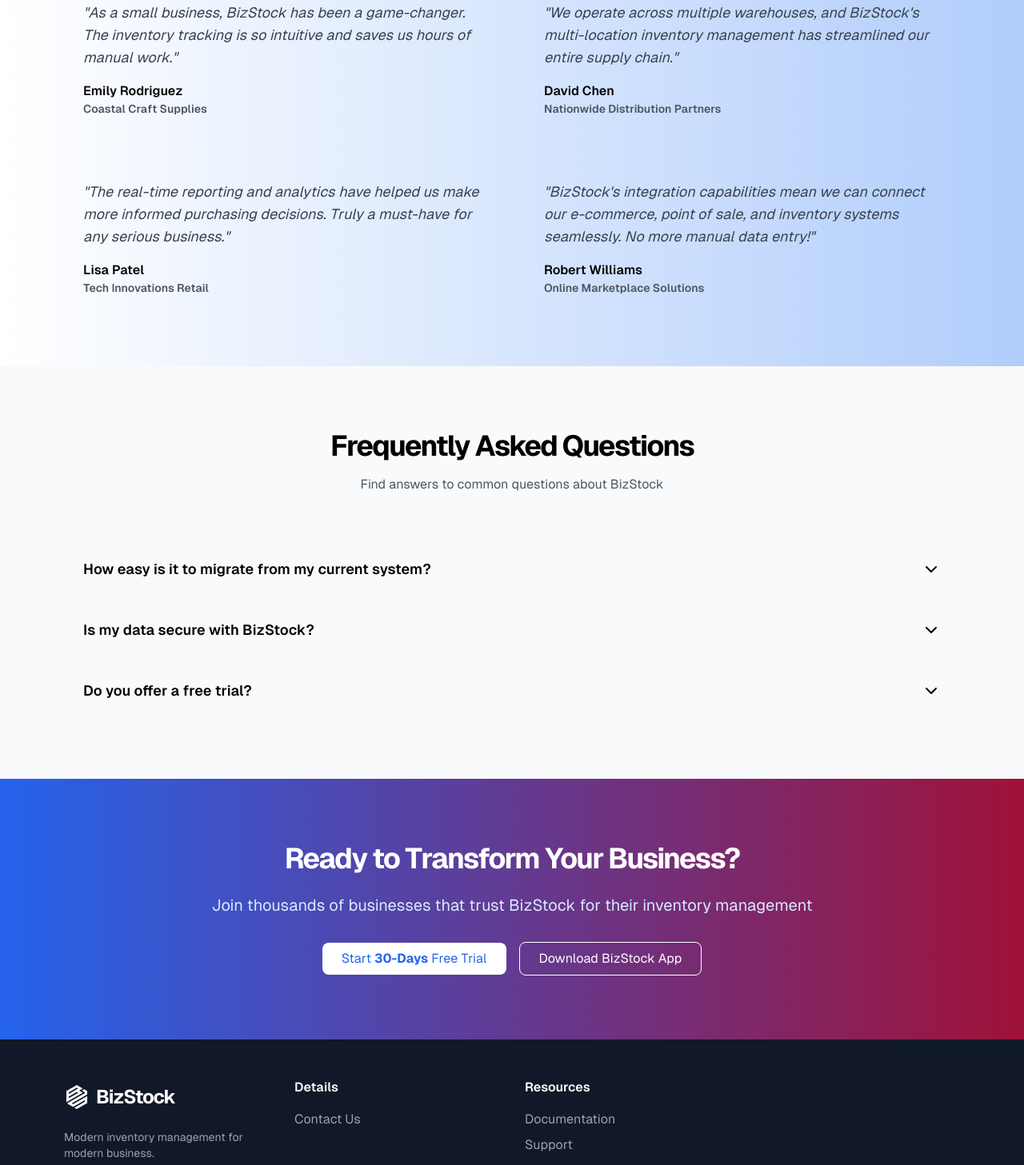
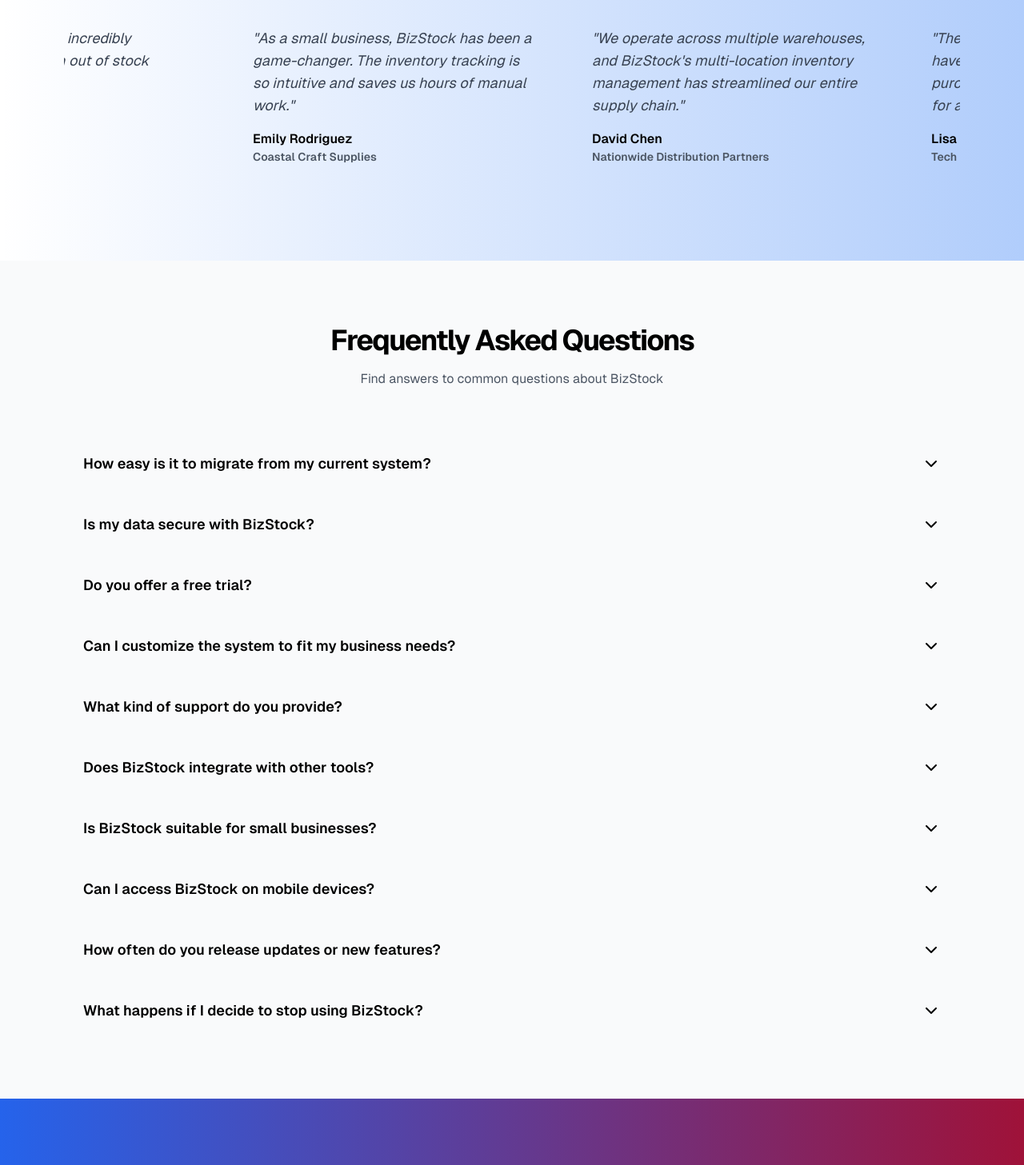
Before and after one commit to dragon-devs/bizstock-site, a Next.js app: page / in a window 1280 px wide. Shown: the part 3380-4837 px from the top of the page at 80% size. Built offline with nearby package versions, Linux system fonts and the light colour scheme.

Commit message:
Not found page + more contents

```diff
--- /dev/null
+++ b/app/not-found.tsx
@@ -0,0 +1,62 @@
+'use client';
+
+import React from 'react';
+import { ArrowLeft, Home } from 'lucide-react';
+import {useRouter} from "next/navigation";
+
+export default function NotFound(
+  {
+    tag = "Page",
+    description = "The page you're looking for doesn't exist or has been moved.",
+  }: any
+) {
+  const router = useRouter();
+
+  return (
+    <div className="min-h-screen flex items-center justify-center p-4">
+      <div className=" mx-auto text-center relative">
+        {/* Animated glitch effect background */}
+        <div className="absolute inset-0 bg-gradient-to-r from-blue-500/10 to-rose-500/10 animate-pulse rounded-lg blur-2xl" />
+
+        {/* Main content container */}
+        <div className="relative ">
+          {/* Animated 404 text */}
+          <h1 className="text-8xl font-bold bg-clip-text text-transparent bg-gradient-to-r from-blue-500 to-rose-500 animate-gradient mb-4">
+            404
+          </h1>
+
+          <h2 className="text-2xl font-bold text-foreground mb-4">
+            {tag} Not Found
+          </h2>
+
+          <p className="text-muted-foreground mb-8">
+            {description}
+          </p>
+
+          {/* Navigation buttons */}
+          <div className="flex flex-col sm:flex-row gap-4 justify-center">
+            <button
+              onClick={() => router.back()}
+              className="group px-4 flex items-center rounded-md py-2 border hover:border-blue-500 transition-all"
+            >
+              <ArrowLeft className="mr-2 h-4 w-4 group-hover:text-blue-500" />
+              Go Back
+            </button>
+
+            <button
+              onClick={() => router.push('/')}
+              className="px-4 flex items-center rounded-md py-2 text-white bg-gradient-to-r from-blue-500 to-rose-500 hover:from-blue-500 hover:to-rose-600"
+            >
+              <Home className="mr-2 h-4 w-4" />
+              Return Home
+            </button>
+          </div>
+
+          {/* Decorative elements */}
+          <div className="absolute -top-20 sm:-left-20 left-0 w-40 h-40 bg-blue-500/20 rounded-full blur-3xl" />
+          <div className="absolute -bottom-20 sm:-right-20 right-0 w-40 h-40 bg-rose-500/20 rounded-full blur-3xl" />
+        </div>
+      </div>
+    </div>
+  );
+}
--- a/app/page.tsx
+++ b/app/page.tsx
@@ -1,5 +1,5 @@
 'use client';
-import React, {useEffect, useState} from 'react';
+import React, {useEffect, useRef, useState} from 'react';
 import {AnimatePresence, motion} from 'framer-motion';
 import {
   BarChart2,
@@ -546,6 +546,7 @@
   );
 };
 
+
 const TestimonialsSection = () => {
   const containerVariants = {
     hidden: {opacity: 0, y: 20},
@@ -570,16 +571,16 @@
   };
 
   const testimonials = [
-    // {
-    //   quote: "BizStock revolutionized our inventory management. We've reduced costs by 30%!",
-    //   name: "Sarah Johnson",
-    //   company: "RetailPro Solutions"
-    // },
-    // {
-    //   quote: "The AI predictions are incredibly accurate. We never run out of stock anymore.",
-    //   name: "Mike Thompson",
-    //   company: "Global Traders Inc."
-    // },
+    {
+      quote: "BizStock revolutionized our inventory management. We've reduced costs by 30%!",
+      name: "Sarah Johnson",
+      company: "RetailPro Solutions"
+    },
+    {
+      quote: "The AI predictions are incredibly accurate. We never run out of stock anymore.",
+      name: "Mike Thompson",
+      company: "Global Traders Inc."
+    },
     {
       quote: "As a small business, BizStock has been a game-changer. The inventory tracking is so intuitive and saves us hours of manual work.",
       name: "Emily Rodriguez",
@@ -599,66 +600,157 @@
       quote: "BizStock's integration capabilities mean we can connect our e-commerce, point of sale, and inventory systems seamlessly. No more manual data entry!",
       name: "Robert Williams",
       company: "Online Marketplace Solutions"
+    },
+    {
+      quote: "We've seen a 20% increase in efficiency since implementing BizStock. It’s the best inventory system we've ever used.",
+      name: "Jessica Lee",
+      company: "Smart Logistics Co."
+    },
+    {
+      quote: "BizStock’s user-friendly interface made onboarding effortless. Our team got up to speed in no time.",
+      name: "Carlos Garcia",
+      company: "Metro Supplies"
+    },
+    {
+      quote: "The customer support is phenomenal! They guided us through every step of the implementation process.",
+      name: "Priya Desai",
+      company: "Elegant Decor Ltd."
+    },
+    {
+      quote: "The customizable dashboards and reports let us track what matters most to our business. It’s a game-changer.",
+      name: "Alex Carter",
+      company: "Green Earth Enterprises"
+    },
+    {
+      quote: "With BizStock, we've minimized overstocking and stockouts, saving us thousands of dollars annually.",
+      name: "Sophia Nguyen",
+      company: "Urban Outfitters Supply"
+    },
+    {
+      quote: "I can now manage my entire inventory from my phone. The mobile experience is top-notch!",
+      name: "Ethan Brooks",
+      company: "Mobile Marketplaces"
+    },
+    {
+      quote: "BizStock has completely transformed how we handle seasonal inventory surges. It's perfect for scaling businesses.",
+      name: "Emma Davis",
+      company: "Holiday Retailers"
+    },
+    {
+      quote: "Their subscription tiers made it affordable for us to start small and scale up as we grew. Highly recommend it!",
+      name: "Olivia White",
+      company: "Startup Supplies"
+    },
+    {
+      quote: "The audit trail feature has made compliance and inventory audits so much easier for our business.",
+      name: "Noah Harris",
+      company: "Compliant Logistics LLC"
+    },
+    {
+      quote: "BizStock's forecasting tools have given us a clear edge over our competitors. Our stock planning is now flawless.",
+      name: "Mia King",
+      company: "Precision Tech Distributors"
+    },
+    {
+      quote: "I love how it integrates perfectly with our accounting software. Inventory management and accounting are now in sync.",
+      name: "Liam Scott",
+      company: "Streamline Enterprises"
+    },
+    {
+      quote: "The barcode scanning feature has significantly sped up our warehouse operations. A fantastic tool!",
+      name: "Grace Turner",
+      company: "Swift Warehousing Solutions"
     }
   ];
+  const [isPaused, setIsPaused] = useState(false);
+  const containerRef = useRef(null);
+
+  // Handle scrolling animation
+  useEffect(() => {
+    const container = containerRef.current;
+    let scrollInterval: string | number | NodeJS.Timeout | undefined;
+
+    if (!isPaused) {
+      scrollInterval = setInterval(() => {
+        if (container) {
+          container.scrollLeft += 2; // Adjust speed by changing the increment
+          if (container.scrollLeft >= container.scrollWidth - container.clientWidth) {
+            container.scrollLeft = 0; // Reset to loop
+          }
+        }
+      }, 20); // Adjust speed by changing the interval delay
+    }
+
+    return () => clearInterval(scrollInterval);
+  }, [isPaused]);
+
   return (
     <motion.section
-      className="py-16 "
+      className="py-16"
       initial="hidden"
       whileInView="visible"
-      viewport={{once: true, margin: "-100px"}}
-      variants={containerVariants}
+      viewport={{ once: true, margin: "-100px" }}
+      variants={{
+        hidden: { opacity: 0 },
+        visible: { opacity: 1, transition: { duration: 0.5 } }
+      }}
     >
       <div className="container mx-auto px-4 max-w-6xl">
         <motion.h2
-          className="text-4xl font-bold mb-12 text-center tracking-tighter"
-          variants={itemVariants}
+          className="text-4xl font-bold mb-6 sm:mb-12 text-center tracking-tighter"
+          variants={{
+            hidden: { opacity: 0, y: -20 },
+            visible: { opacity: 1, y: 0, transition: { duration: 0.5 } }
+          }}
         >
           Trusted by Businesses Worldwide
         </motion.h2>
-        <motion.div
-          className="grid md:grid-cols-2 gap-8"
-          variants={containerVariants}
+        <div
+          ref={containerRef}
+          className="flex overflow-hidden sm:gap-6 gap-4 p-4 sm:p-8 scrollbar-hide"
+          onMouseEnter={() => setIsPaused(true)}
+          onMouseLeave={() => setIsPaused(false)}
+          onFocus={() => setIsPaused(true)}
+          onBlur={() => setIsPaused(false)}
         >
           {testimonials.map((testimonial, index) => (
             <motion.div
               key={index}
-              variants={itemVariants}
               whileHover={{
                 scale: 1.05,
-                rotate: index % 2 === 0 ? 2 : -2,
-                transition: {duration: 0.2}
+                rotate: index % 1 === 0 ? 1 : -1,
+                transition: { duration: 0.2 }
               }}
-              className=" p-6 rounded-xl hover:border hover:border-blue-500/50 transition-all duration-300 transform origin-center"
+              className="min-w-full md:min-w-[400px] p-4 sm:p-6 inline-block rounded-xl hover:border  hover:sm:shadow-lg hover:shadow-blue-500/50 hover:border-blue-500/50 transition-all duration-300 transform"
             >
               <motion.p
                 className="italic mb-4 text-gray-700 text-lg"
-                initial={{opacity: 0}}
-                whileInView={{opacity: 1}}
-                transition={{delay: 0.3, duration: 0.5}}
+                initial={{ opacity: 0 }}
+                whileInView={{ opacity: 1 }}
+                transition={{ delay: 0.3, duration: 0.5 }}
               >
                 "{testimonial.quote}"
               </motion.p>
               <div className="font-semibold">
                 <motion.p
-                  initial={{x: -20, opacity: 0}}
-                  whileInView={{x: 0, opacity: 1}}
-                  transition={{delay: 0.4, duration: 0.5}}
+                  initial={{ x: -20, opacity: 0 }}
+                  whileInView={{ x: 0, opacity: 1 }}
+                  transition={{ delay: 0.4, duration: 0.5 }}
                 >
                   {testimonial.name}
                 </motion.p>
                 <motion.p
                   className="text-gray-600 text-sm"
-                  initial={{x: -20, opacity: 0}}
-                  whileInView={{x: 0, opacity: 1}}
-                  transition={{delay: 0.5, duration: 0.5}}
+                  initial={{ x: -20, opacity: 0 }}
+                  whileInView={{ x: 0, opacity: 1 }}
+                  transition={{ delay: 0.5, duration: 0.5 }}
                 >
                   {testimonial.company}
                 </motion.p>
               </div>
             </motion.div>
           ))}
-        </motion.div>
+        </div>
       </div>
     </motion.section>
   );
@@ -679,6 +771,34 @@
     {
       question: "Do you offer a free trial?",
       answer: "Yes, we offer a 30-day free trial with full access to all features. No payment method required to start your trial."
+    },
+    {
+      question: "Can I customize the system to fit my business needs?",
+      answer: "Yes, BizStock is highly customizable. You can configure modules, reports, and workflows to match your unique business requirements."
+    },
+    {
+      question: "What kind of support do you provide?",
+      answer: "We offer 24/7 customer support through chat, email, and phone. Our knowledge base and video tutorials are also available to help you navigate the platform."
+    },
+    {
+      question: "Does BizStock integrate with other tools?",
+      answer: "Yes, BizStock integrates seamlessly with a variety of tools, including accounting software, e-commerce platforms, and payment gateways."
+    },
+    {
+      question: "Is BizStock suitable for small businesses?",
+      answer: "Definitely. BizStock is designed to be scalable, making it suitable for small businesses, growing companies, and large enterprises alike."
+    },
+    {
+      question: "Can I access BizStock on mobile devices?",
+      answer: "Yes, BizStock is fully responsive and can be accessed on any device, including smartphones and tablets, for on-the-go convenience."
+    },
+    {
+      question: "How often do you release updates or new features?",
+      answer: "We regularly release updates based on user feedback and industry trends. All updates are automatically applied at no additional cost."
+    },
+    {
+      question: "What happens if I decide to stop using BizStock?",
+      answer: "If you decide to discontinue, you can export all your data in a compatible format. We ensure a hassle-free exit process."
     }
   ];
 
@@ -866,32 +986,32 @@
 const SiteFooter = () => {
   const footerLinks = {
     Product: [
-      {name: 'Features', href: '#features'},
-      {name: 'Pricing', href: '#pricing'},
-      {name: 'Integrations', href: '#integrations'}
+      { name: "Features", href: "#features" },
+      { name: "Pricing", href: "#pricing" },
+      { name: "Integrations", href: "#integrations" },
     ],
     Company: [
-      {name: 'About Us', href: '/about'},
-      {name: 'Careers', href: '/careers'},
-      {name: 'Press', href: '/press'}
+      { name: "About Us", href: "/about" },
+      { name: "Careers", href: "/careers" },
+      { name: "Press", href: "/press" },
     ],
     Resources: [
-      {name: 'Blog', href: '/blog'},
-      {name: 'Documentation', href: '/docs'},
-      {name: 'Support', href: '/support'}
-    ]
+      { name: "Blog", href: "/blog" },
+      { name: "Documentation", href: "/docs" },
+      { name: "Support", href: "/support" },
+    ],
   };
 
   const linkVariants = {
-    hover: {x: 5, color: "#ffffff"}
+    hover: { x: 5, color: "#ffffff" },
   };
 
   return (
     <motion.footer
-      className="bg-gray-900  w-[100vw] relative left-[50%] right-[50%] ml-[-50vw] mr-[-50vw] text-gray-400 py-12"
-      initial={{opacity: 0}}
-      animate={{opacity: 1}}
-      transition={{duration: 0.5}}
+      className="bg-gray-900 w-[100vw] relative left-[50%] right-[50%] ml-[-50vw] mr-[-50vw] text-gray-400 py-12"
+      initial={{ opacity: 0 }}
+      animate={{ opacity: 1 }}
+      transition={{ duration: 0.5 }}
     >
       <div className="container max-w-[72rem] mx-auto px-4">
         <motion.div
@@ -901,10 +1021,7 @@
           animate="animate"
         >
           <motion.div variants={fadeInUp}>
-            <Link
-              href="/"
-              className="flex items-center -ml-2 mb-4"
-            >
+            <Link href="/" className="flex items-center -ml-2 mb-4">
               <Image
                 src="/biz-stock-logo.svg"
                 className="sm:h-12 sm:w-12 h-10 w-10 mr-4 filter invert"
@@ -912,54 +1029,24 @@
                 width={100}
                 height={100}
               />
-              <div className="text-base sm:text-2xl -ml-4 font-bold text-white tracking-tighter">BizStock</div>
+              <div className="text-base sm:text-2xl -ml-4 font-bold text-white tracking-tighter">
+                BizStock
+              </div>
             </Link>
             <p className="text-sm">Modern inventory management for modern business.</p>
           </motion.div>
 
-          {['Details', 'Resources'].map((section, index) => (
+          {Object.entries(footerLinks).map(([section, links]) => (
             <motion.div key={section} variants={fadeInUp}>
               <h3 className="text-white font-semibold mb-4">{section}</h3>
               <ul className="space-y-2">
-                {index === 0 ? (
-                  <>
-                    {/*<motion.li variants={fadeInUp}>*/}
-                    {/*  <Link*/}
-                    {/*    href="https://dragon-devs.vercel.app/"*/}
-                    {/*    className="block"*/}
-                    {/*  >*/}
-                    {/*    Careers*/}
-                    {/*  </Link>*/}
-                    {/*</motion.li>*/}
-                    <motion.li variants={fadeInUp}>
-                      <Link
-                        href="https://dragon-devs.vercel.app"
-                        className="block hover:text-white transition-all"
-                      >
-                        Contact Us
-                      </Link>
-                    </motion.li>
-                  </>
-                ) : (
-                  <>
-                    <motion.li variants={fadeInUp}>
-                      <Link
-                        href="#"
-                        className="block hover:text-white transition-all"
-                      >
-                        Documentation
-                      </Link>
-                    </motion.li>
-                    <motion.li variants={fadeInUp}>
-                      <Link
-                        href="#"
-                        className="block hover:text-white transition-all"
-                      >
-                        Support
-                      </Link>
-                    </motion.li>
-                  </>
-                )}
+                {links.map(({ name, href }) => (
+                  <motion.li key={name} variants={fadeInUp}>
+                    <Link href={href} className="block hover:text-white transition-all">
+                      {name}
+                    </Link>
+                  </motion.li>
+                ))}
               </ul>
             </motion.div>
           ))}
@@ -967,9 +1054,9 @@
 
         <motion.div
           className="border-t border-gray-800 mt-12 pt-8 text-sm"
-          initial={{opacity: 0}}
-          animate={{opacity: 1}}
-          transition={{delay: 0.5}}
+          initial={{ opacity: 0 }}
+          animate={{ opacity: 1 }}
+          transition={{ delay: 0.5 }}
         >
           <div className="flex flex-col md:flex-row justify-between items-center">
             <motion.p
@@ -978,9 +1065,7 @@
               animate="animate"
               className="flex gap-2 flex-col md:flex-row justify-center items-center leading-none"
             >
-              <span>
-                &copy; 2024 BizStock. All rights reserved.
-              </span>
+              <span>&copy; 2024 BizStock. All rights reserved.</span>
               <span className="flex gap-1 items-center">
                 <span className="text-muted-foreground">developed by</span>
                 <Link
@@ -988,13 +1073,14 @@
                   href="https://dragon-devs.vercel.app"
                 >
                   <Image
-                    src='/dragondevs-logo.png'
-                    alt='dragon'
+                    src="/dragondevs-logo.png"
+                    alt="dragon"
                     width={100}
                     height={100}
-                    className="w-4 h-4 rounded-full mr-1"/>
-                    <span
-                      className="drop-shadow-[0_5px_10px_rgba(59,130,246,1)]">dragondevs</span>                </Link>
+                    className="w-4 h-4 rounded-full mr-1"
+                  />
+                  <span className="drop-shadow-[0_5px_10px_rgba(59,130,246,1)]">dragondevs</span>
+                </Link>
               </span>
             </motion.p>
             <motion.div
@@ -1004,26 +1090,20 @@
               animate="animate"
             >
               {[
-                {text: 'Privacy Policy', href: '/privacy-policy'},
-                {text: 'Terms & Conditions', href: '/terms-and-conditions'},
-                {text: 'Cookies', href: '/cookies'},
-              ].map(({text, href}) => (
-                <Link
-                  key={href}
-                  href={href}
-                  className="hover:text-white transition-colors"
-                >
+                { text: "Privacy Policy", href: "/privacy-policy" },
+                { text: "Terms & Conditions", href: "/terms-and-conditions" },
+                { text: "Cookies", href: "/cookies" },
+              ].map(({ text, href }) => (
+                <Link key={href} href={href} className="hover:text-white transition-colors">
                   {text}
                 </Link>
               ))}
             </motion.div>
           </div>
         </motion.div>
-
       </div>
     </motion.footer>
-  )
-    ;
+  );
 };
 
 export default function Home() {
```
